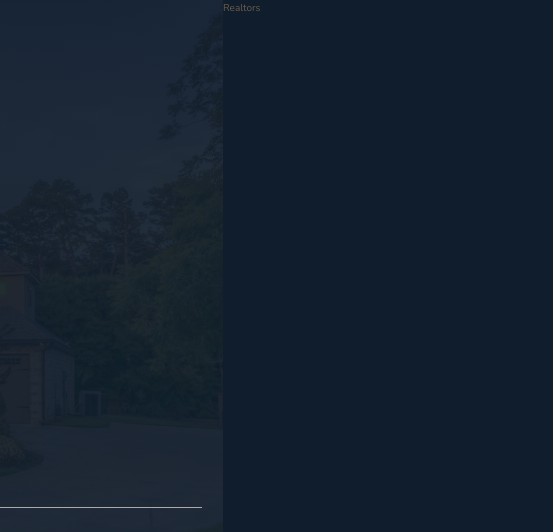
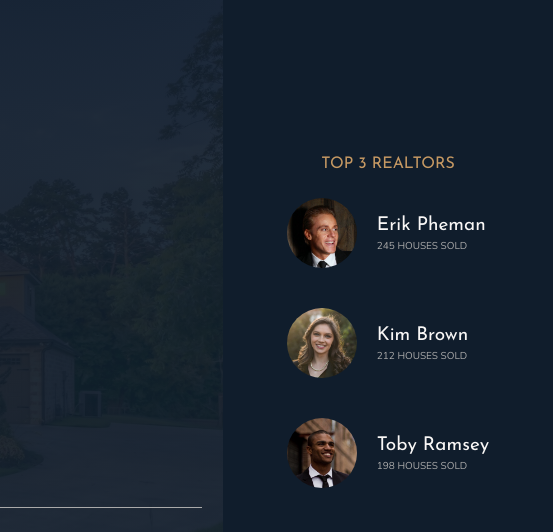
Before and after one commit to sayashchaudhary/nextor-grid, a website: page index.html in a window 1280 px wide. Shown: the top 532 px of the page, 727-1280 px from the left. Drawn offline with nearby package versions, Linux system fonts and the light colour scheme.

Commit message:
realtors

```diff
--- a/index.html
+++ b/index.html
@@ -29,7 +29,24 @@
     </div>
 </header>
 <div class="realtors">
-    Realtors
+    <h3 class="heading-3">Top 3 realtors</h3>
+    <div class="realtors__list">
+        <img src="img/realtor-1.jpeg" alt="realtor-1" class="realtors__img">
+        <div class="realtors__details">
+            <h4 class="heading-4 heading-4--light">Erik Pheman</h4>
+            <p class="realtors__sold">245 houses sold</p>
+        </div>
+        <img src="img/realtor-2.jpeg" alt="realtor-2" class="realtors__img">
+        <div class="realtors__details">
+            <h4 class="heading-4 heading-4--light">Kim Brown</h4>
+            <p class="realtors__sold">212 houses sold</p>
+        </div>
+        <img src="img/realtor-3.jpeg" alt="realtor-3" class="realtors__img">
+        <div class="realtors__details">
+            <h4 class="heading-4 heading-4--light">Toby Ramsey</h4>
+            <p class="realtors__sold">198 houses sold</p>
+        </div>
+    </div>
 </div>
 <section class="features">
     <div class="feature">
--- a/sass/_realtors.scss
+++ b/sass/_realtors.scss
@@ -1,4 +1,30 @@
 .realtors {
   background-color: $color-secondary;
   grid-column: col-start 7 / full-end;
+  padding: 3rem;
+  display: grid;
+  align-content: center;
+  justify-content: center;
+  justify-items: center;
+  grid-row-gap: 2rem;
+
+  &__list {
+    display: grid;
+    grid-template-columns: min-content max-content;
+    grid-column-gap: 2rem;
+    grid-row-gap: 5vh;
+    align-items: center;
+  }
+
+  &__img {
+    width: 7rem;
+    border-radius: 50%;
+    display: block;
+  }
+
+  &__sold {
+    text-transform: uppercase;
+    color: $color-grey-light-2;
+    margin-top: -3px;
+  }
 }
```
Also changed, not shown: css/style.css. Lines whose indentation alone changed are shown as unchanged.
